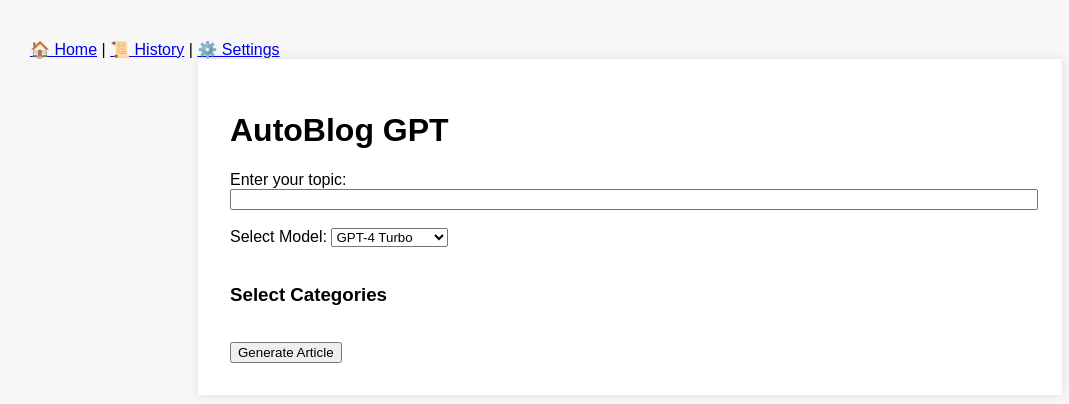
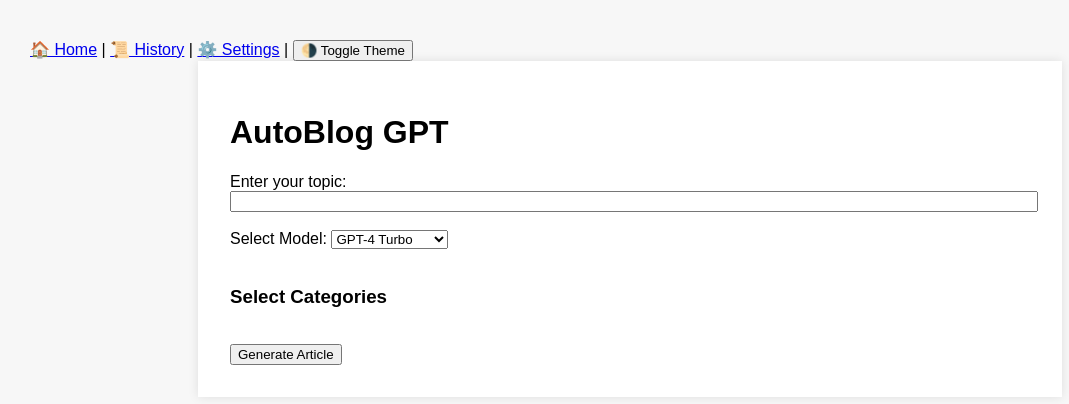
Before and after one commit to vimrul/autoblog-gpt, a Flask app: page / in a window 1280 px wide. Shown: the top 404 px of the page, without its empty margins (10-1079 px from the left). Run offline with Flask 3, Linux system fonts and the light colour scheme; parts of the project's set-up code (start-up, migrations or seed data) failed here and were passed over.

Commit message:
nav added

```diff
--- a/app/templates/base.html
+++ b/app/templates/base.html
@@ -1,16 +1,32 @@
 <!DOCTYPE html>
-<html lang="en">
+<html lang="en" class="light">
 <head>
   <meta charset="UTF-8">
   <title>{% block title %}AutoBlog GPT{% endblock %}</title>
   <link rel="stylesheet" href="{{ url_for('static', filename='styles.css') }}">
+  <script>
+    document.addEventListener("DOMContentLoaded", function () {
+      const toggle = document.getElementById("theme-toggle");
+      const root = document.documentElement;
+      const currentTheme = localStorage.getItem("theme") || "light";
+      root.className = currentTheme;
+
+      toggle.addEventListener("click", () => {
+        const newTheme = root.className === "light" ? "dark" : "light";
+        root.className = newTheme;
+        localStorage.setItem("theme", newTheme);
+      });
+    });
+  </script>
 </head>
+<body>
   <nav>
     <a href="{{ url_for('main.home') }}">🏠 Home</a> |
     <a href="{{ url_for('main.post_history') }}">📜 History</a> |
-    <a href="{{ url_for('main.settings') }}">⚙️ Settings</a>
+    <a href="{{ url_for('main.settings') }}">⚙️ Settings</a> |
+    <button id="theme-toggle">🌗 Toggle Theme</button>
   </nav>
-<body>
+
   <div class="container">
     {% block content %}{% endblock %}
   </div>
```
Lines whose indentation alone changed are shown as unchanged.
